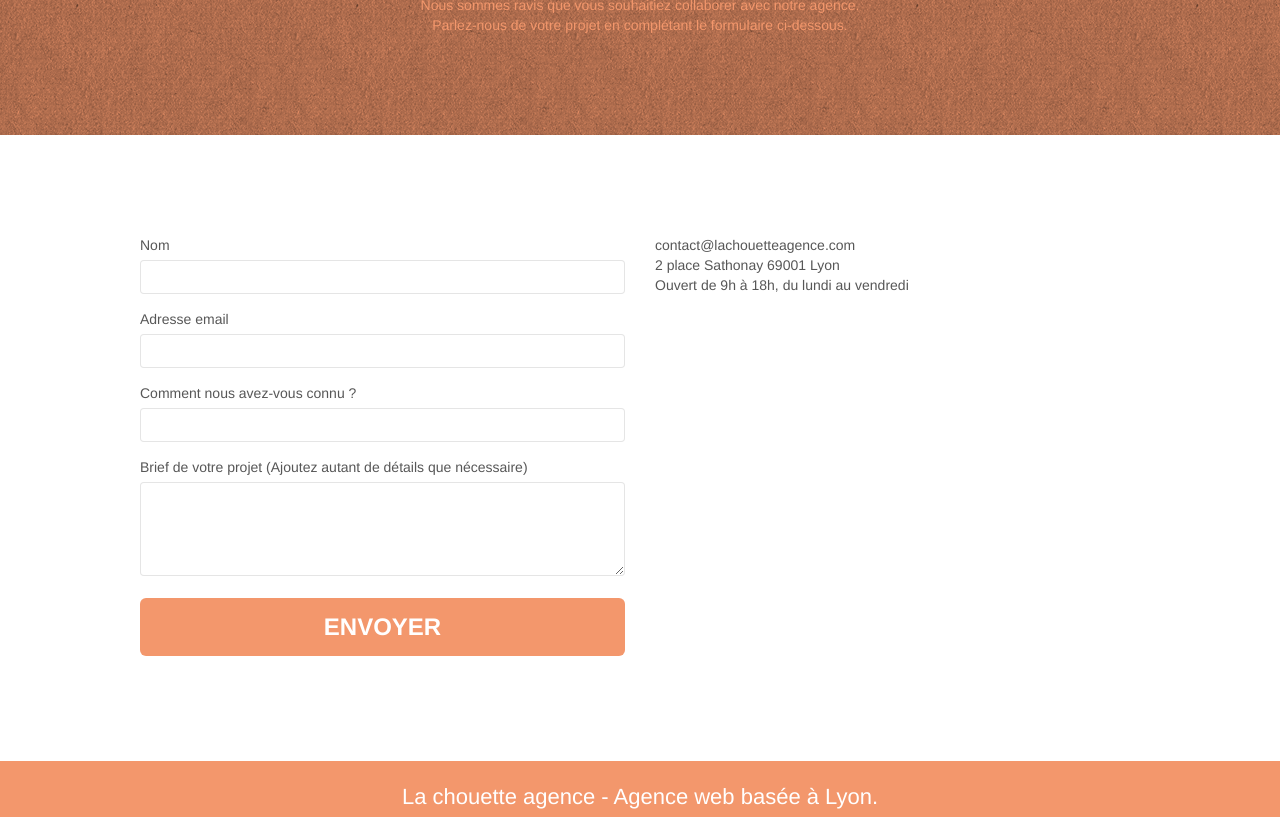
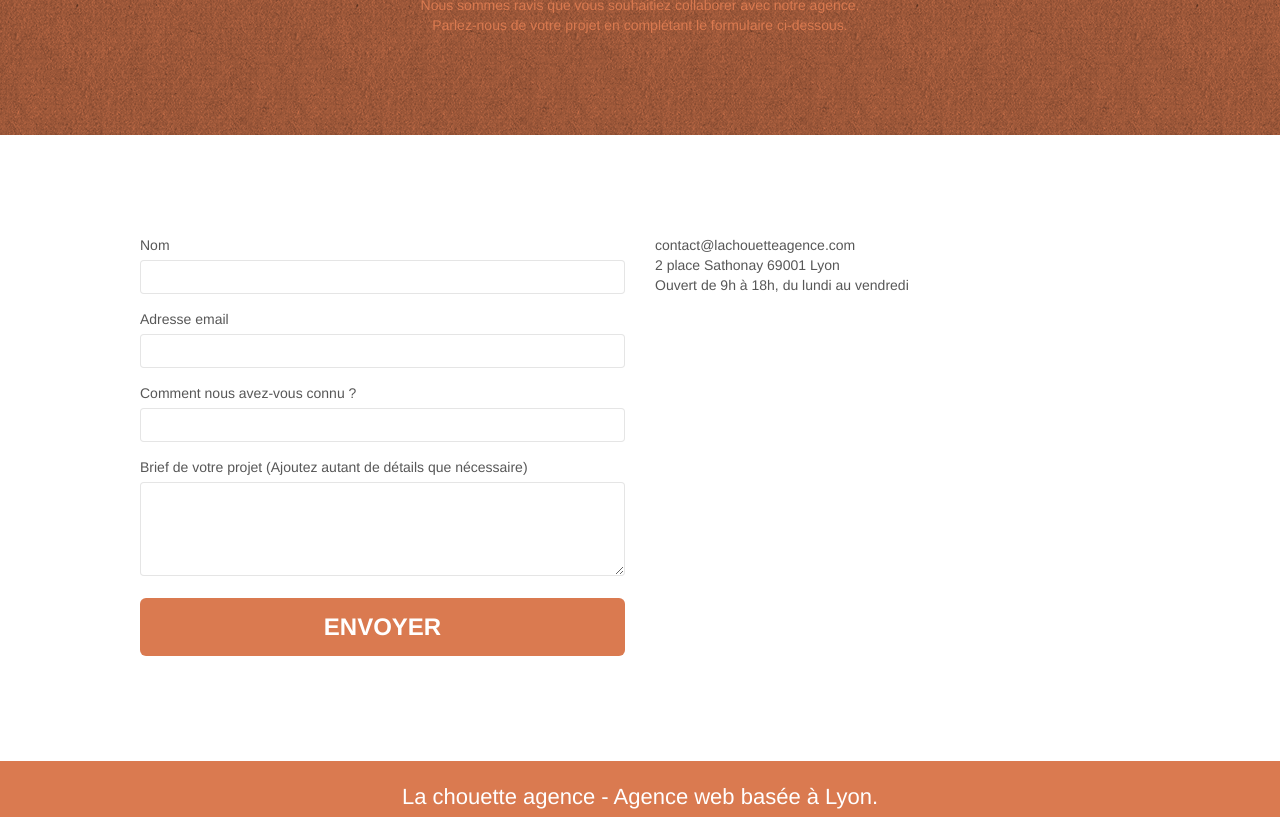
Before and after one commit to ClarisseMasson/la-chouette-agence, a plain HTML site: page contact.html in a window 1280 px wide. Shown: the part 269-1086 px from the top of the page. Drawn offline with nearby package versions, Linux system fonts and the light colour scheme; files that its build step writes are made by us from their sources; a script that the page names is missing.

Commit message:
changement orange

```diff
--- a/style.css
+++ b/style.css
@@ -776,17 +776,17 @@ h4 {
 }
 
 .bgc-atomic-tangerine {
-    background-color: #F3976C;
+    background-color: #DA7A50;
 }
 
 .tc-white {
-    color: #F3976C!important;
+    color: #DA7A50!important;
 }
 
 .btn-atomic-tangerine {
-    background: #F3976C;
+    background: #DA7A50;
     color: #FFFFFF !important;
-    font-size: 18pt;
+    font-size: 24px;
 }
 
 .btn-atomic-tangerine:hover {
@@ -803,7 +803,7 @@ h4 {
 }
 
 .ltc-atomic-tangerine {
-    color: #F3976C!important;
+    color: #DA7A50!important;
 }
 
 .ltc-atomic-tangerine:hover {
```
